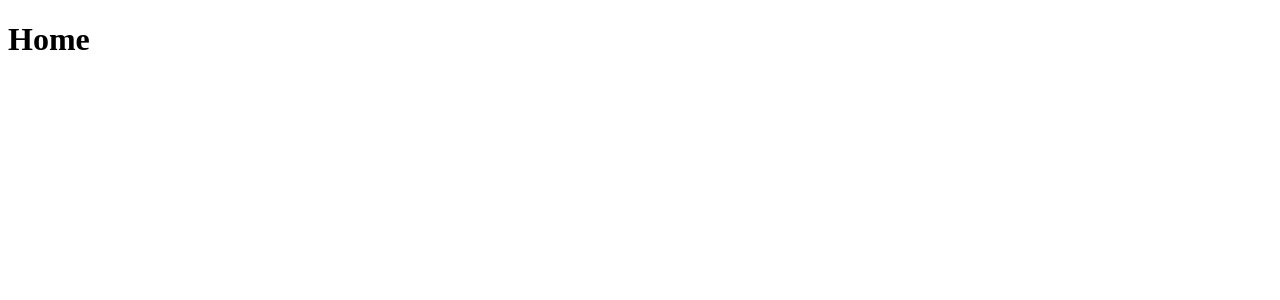
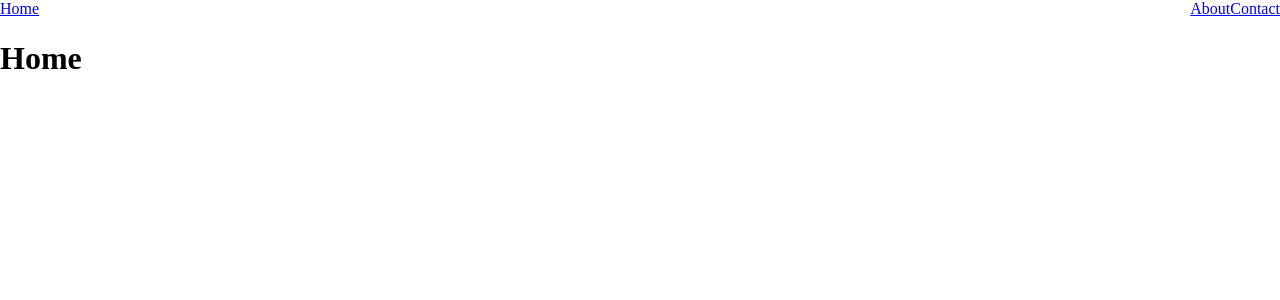
Before and after one commit to SavePointSam/Airlytics, a React (Create React App) app in the folder applications/website/: page / in a window 1280 px wide. Shown: the top 300 px of the page. Built offline with nearby package versions, Linux system fonts and the light colour scheme.

Commit message:
feat: add basic MainNavigation

```diff
--- a/applications/website/package.json
+++ b/applications/website/package.json
@@ -10,7 +10,10 @@
     "eject": "react-scripts eject"
   },
   "dependencies": {
+    "@emotion/core": "^10.0.35",
+    "@emotion/styled": "^10.0.27",
     "history": "^5.0.0",
+    "normalize.css": "^8.0.1",
     "react": "^16.13.1",
     "react-dom": "^16.13.1",
     "react-router-dom": "6.0.0-beta.0"
--- a/applications/website/src/App.tsx
+++ b/applications/website/src/App.tsx
@@ -1,6 +1,7 @@
 import React from 'react';
 import { BrowserRouter, Routes, Route } from 'react-router-dom';
 
+import MainNavigation from './components/MainNavigation';
 import HomePage from './routes/Home';
 import AboutPage from './routes/About';
 import ContactPage from './routes/Contact';
@@ -8,6 +9,7 @@ import ContactPage from './routes/Contact';
 export default function App() {
   return (
     <BrowserRouter>
+      <MainNavigation />
       <Routes>
         <Route path="/*" element={<HomePage />} />
         <Route path="about" element={<AboutPage />} />
--- /dev/null
+++ b/applications/website/src/components/Box.tsx
@@ -0,0 +1,28 @@
+import styled from '@emotion/styled/macro';
+
+type Direction = 'row' | 'row-reverse' | 'column' | 'column-reverse';
+
+type Justify = 'flex-start' | 'flex-end' | 'center' | 'space-between';
+
+type Align = 'flex-start' | 'flex-end' | 'center' | 'baseline' | 'stretch';
+
+export interface Props {
+  flexDirection?: Direction;
+  wrap?: boolean;
+  justifyContent?: Justify;
+  alignItems?: Align;
+  flex?: string;
+  children?: React.ReactNode;
+}
+
+const Box = styled('div')<Props>`
+  display: flex;
+  flex-flow: ${({ flexDirection = 'row' }) => flexDirection}
+    ${({ wrap = false }) => (wrap ? 'wrap' : 'no-wrap')};
+  justify-content: ${({ justifyContent = 'flex-start' }) => justifyContent};
+  align-items: ${({ alignItems = 'flex-start' }) => alignItems};
+  flex: ${({ flex = '0 1 auto' }) => flex};
+  position: relative;
+`;
+
+export default Box;
--- /dev/null
+++ b/applications/website/src/components/MainNavigation.tsx
@@ -0,0 +1,18 @@
+import React from 'react';
+import { Link, NavLink } from 'react-router-dom';
+
+import Row from './Row';
+
+export default function MainNavigation() {
+  return (
+    <Row justifyContent="space-between">
+      <Row>
+        <Link to="/">Home</Link>
+      </Row>
+      <Row>
+        <NavLink to="about">About</NavLink>
+        <NavLink to="contact">Contact</NavLink>
+      </Row>
+    </Row>
+  );
+}
--- /dev/null
+++ b/applications/website/src/components/Row.tsx
@@ -0,0 +1,7 @@
+import React from 'react';
+
+import Box, { Props } from './Box';
+
+export default function Row(props: Props) {
+  return <Box {...props} flexDirection="row" />;
+}
--- a/applications/website/src/index.tsx
+++ b/applications/website/src/index.tsx
@@ -1,5 +1,6 @@
 import React from 'react';
 import ReactDOM from 'react-dom';
+import 'normalize.css';
 
 import App from './App';
 
```
Also changed, not shown: applications/website/src/components/Column.tsx (added, +7 -0 lines), 1 other file (tests, documents, lock files or other folders).
